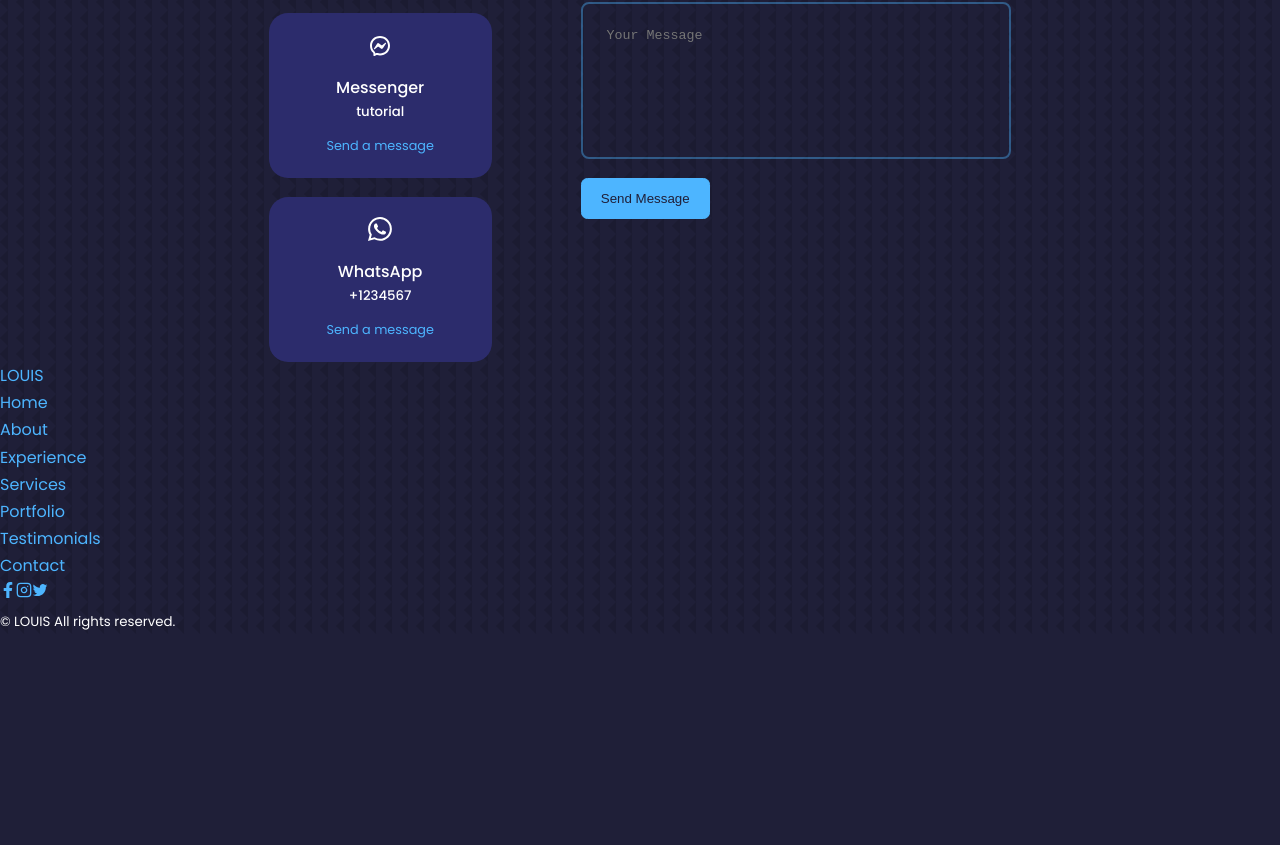
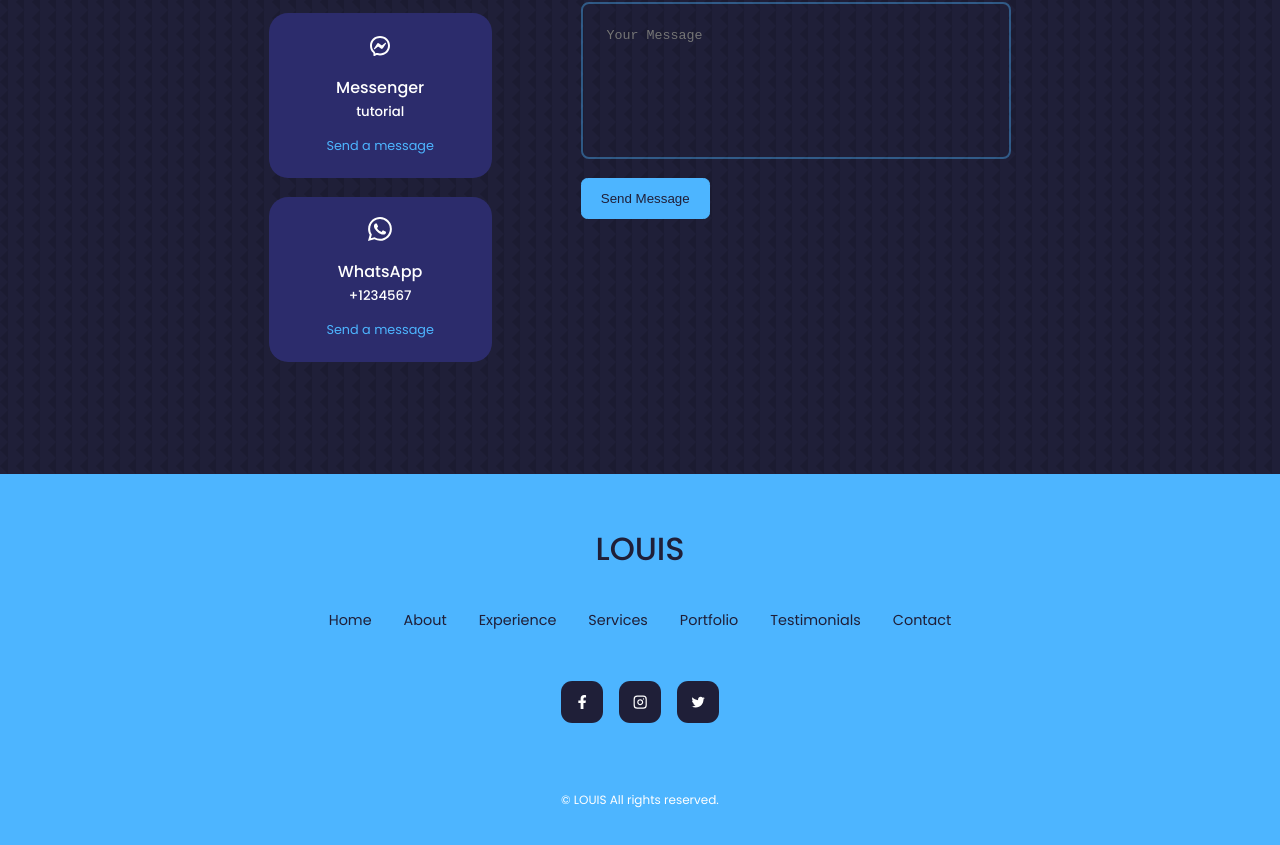
Before and after one commit to Louisss-Lam/react-portfolio-website, a React (Create React App) app: page / in a window 1280 px wide. Shown: the part 5110-5955 px from the top of the page. Before the commit the page ends 5744 px from the top, so only its background shows below. Built offline with nearby package versions, Linux system fonts and the light colour scheme.

Commit message:
footer page css setup

```diff
--- a/src/components/footer/footer.css
+++ b/src/components/footer/footer.css
@@ -0,0 +1,70 @@
+footer {
+    background: var(--color-primary);
+    padding: 3rem 0;
+    text-align: center;
+    font-size: 0.9rem;
+    margin-top: 7rem;
+}
+
+footer a {
+    color: var(--color-bg);
+}
+
+.footer__logo {
+    font-size: 2rem;
+    font-weight: 500;
+    margin-bottom: 2rem;
+    display: inline-block;
+}
+
+.permalinks {
+    display: flex;
+    flex-wrap: wrap;
+    justify-content: center;
+    gap: 2rem;
+    margin: 0 auto 3rem;
+}
+
+.footer__socials {
+    display: flex;
+    justify-content: center;
+    gap: 1rem;
+    margin-bottom: 4rem;
+}
+
+.footer__socials a {
+    background: var(--color-bg);
+    color: var(--color-white);
+    padding: 0.8rem;
+    border-radius: 0.7rem;
+    display: flex;
+    border: 1px solid transparent;
+}
+
+.footer__socials a:hover {
+    background: transparent;
+    color: var(--color-bg);
+    border-color: var(--color-bg);
+}
+
+.footer__copyright {
+    margin-bottom: 4rem;
+    color: var(--color-bg);
+}
+
+/* ================= MEDIA QUERIES (MEDIUM DEVICES) =============== */
+@media screen and (max-width: 1024px) {
+
+}
+
+/* ================= MEDIA QUERIES (SMALL DEVICES) =============== */
+@media screen and (max-width: 600px) {
+    .permalinks {
+        flex-direction: column;
+        gap: 1.5rem;
+    }
+
+    .footer__socials {
+        margin-bottom: 2.6rem;
+    }
+}
--- a/src/components/nav/nav.css
+++ b/src/components/nav/nav.css
@@ -28,6 +28,6 @@
 }
 
 nav a.active {
-    background: var(--color-bg);
-    color: var(--color-white);
+    background: var(--color-primary);
+    color: var(--color-bg);
 }
```
